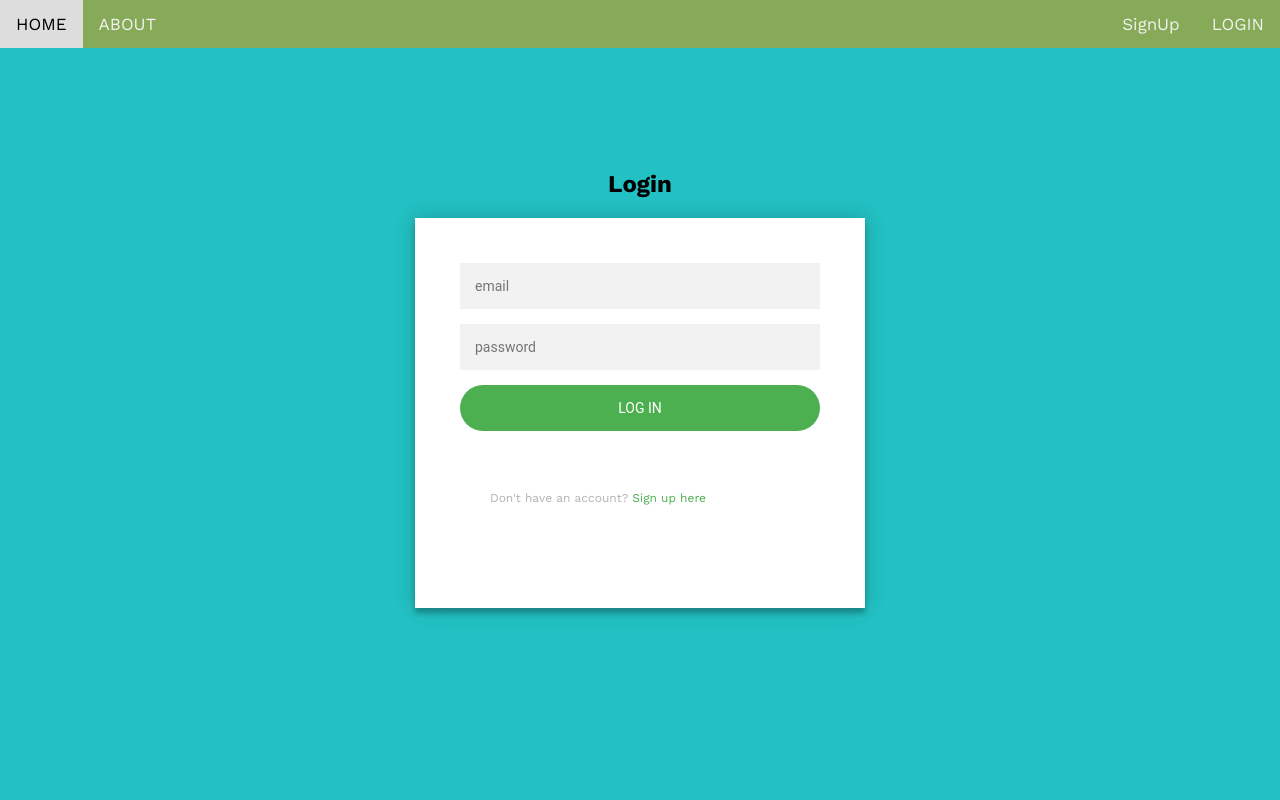
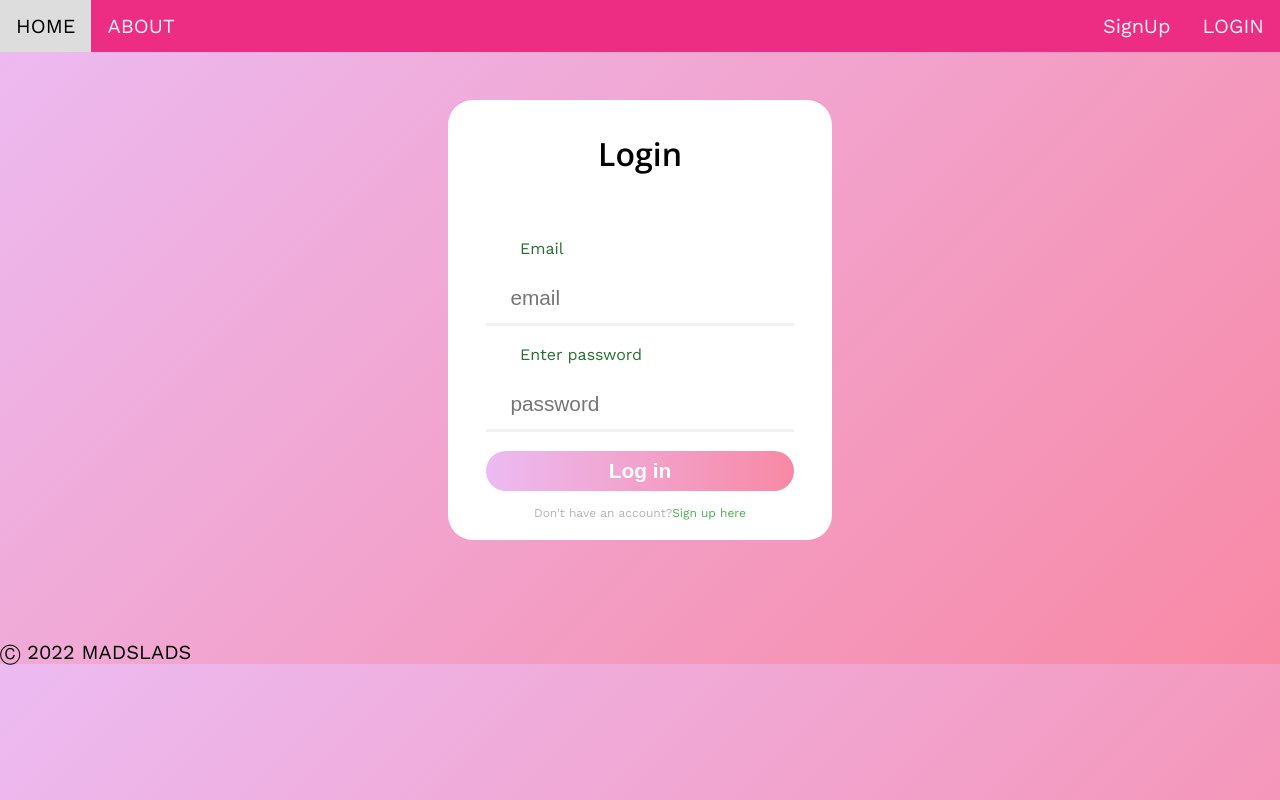
Before and after one commit to dhyanswathi/ReactCVBuilder, a React (Create React App) app in the folder cvbuilder/: page /Login in a window 1280 px wide. Built offline with nearby package versions, Linux system fonts and the light colour scheme.

Commit message:
post to api

```diff
--- a/cvbuilder/src/App.js
+++ b/cvbuilder/src/App.js
@@ -1,4 +1,5 @@
 import Welcome from './Components/Welcome';
+
 function App() {
   return (
     <div className="App">
--- /dev/null
+++ b/cvbuilder/src/Components/Footer.css
@@ -0,0 +1,3 @@
+.footer {
+    font-size: 20px;
+}
--- /dev/null
+++ b/cvbuilder/src/Components/Footer.js
@@ -0,0 +1,12 @@
+import React from "react";
+import './Footer.css'
+
+const Footer = () => {
+    return (
+        <section>
+            <span className="footer">Ⓒ 2022 MADSLADS</span>
+        </section>
+    )
+}
+
+export default Footer;
--- a/cvbuilder/src/Components/Header.css
+++ b/cvbuilder/src/Components/Header.css
@@ -1,6 +1,9 @@
 .topnav {
     overflow: hidden;
-    background-color: rgb(134, 170, 88);
+    position: fixed;
+    min-width: 100%;
+    top: 0px;
+    background-color: rgb(236, 45, 131);
   }
 
   .topnav a {
@@ -8,7 +11,7 @@
     text-align: center;
     padding: 14px 16px;
     text-decoration: none;
-    font-size: 17px;
+    font-size: 20px;
   }
 
   .topnav a:hover {
--- a/cvbuilder/src/Components/Header.js
+++ b/cvbuilder/src/Components/Header.js
@@ -4,12 +4,12 @@ import './Header.css';
 
 const Header = () => {
     return (
-    <section className="topnav">
+    <header className="topnav">
             <Link to="/" className="nav-left">HOME</Link>
             <Link to="/About" className="nav-left">ABOUT</Link>
             <Link to="/Login" className="nav-right">LOGIN</Link>
             <Link to="/Signup" className="nav-right">SignUp</Link>
-    </section>
+    </header>
     )
 }
 
--- a/cvbuilder/src/Components/Login.js
+++ b/cvbuilder/src/Components/Login.js
@@ -8,17 +8,16 @@ function Login() {
         <h2>Login</h2>
 
           <form className='login-form'>
-            <input type='text' placeholder='email' className='login-input'></input>
-            <input type='password' placeholder='password' className='login-input'></input>
+            <label>Email</label><br/>
+            <input type='text' placeholder='email' className='login-input'></input><br/>
+            <label>Enter password</label><br/>
+            <input type='password' placeholder='password' className='login-input'></input><br/>
             <button className='login-button'>Log in</button>
             <p className='message'>
                 Don't have an account?
                 <Link to="/Signup"> Sign up here</Link>
             </p>
           </form>
-
-
-
       </div>
     </div>
   );
--- a/cvbuilder/src/Components/Signup.css
+++ b/cvbuilder/src/Components/Signup.css
@@ -2,7 +2,7 @@
 
 body{
   background: rgb(34,193,195);
-  /* background: linear-gradient(135deg, rgba(34,193,195,1) 0%,     rgba(253,187,45,1) 100%); */
+  background: linear-gradient(135deg, rgb(236, 187, 242) 0%,     rgb(248, 137, 165) 100%);
   font-family: "work sans";
 }
 
@@ -16,7 +16,7 @@ html{
   max-height: 700px;
   width: 30%;
   height: 60%;
-  margin: 100px auto;
+  margin: 80px auto;
   background-color: #FFFFFF;
   border-radius: 25px;
   padding-bottom: 20px;
@@ -80,7 +80,7 @@ html{
   color: white;
   font-weight: 700;
   background: rgb(34,193,195);
-  background: linear-gradient(90deg, rgba(34,193,195,1) 0%,     rgba(253,187,45,1) 100%);
+  background: linear-gradient(90deg, rgb(236, 187, 242) 0%,     rgb(248, 137, 165) 100%);
   border: 0px;
   cursor: pointer;
   transition: opacity 0.25s ease-out;
--- a/cvbuilder/src/Components/Signup.js
+++ b/cvbuilder/src/Components/Signup.js
@@ -1,28 +1,38 @@
 import React, {useState} from 'react';
 import './Signup.css';
-// import { Link } from "react-router-dom";
+import axios from 'axios';
+import { useNavigate } from "react-router-dom";
 
 function SignUp() {
-    const [ name, setName ] = useState('');
+    const [ firstName, setFirstName ] = useState('');
+    const [ lastName, setLastName ] = useState('');
     const [ email, setEmail ] = useState('');
     const [ password, setPassword] = useState('');
 
+    let navigate = useNavigate();
     const postData = (e) => {
-
+      e.preventDefault();
+      axios.post(`https://cvwebapiappcli3.azurewebsites.net/api/UserLogin`, {
+        email,
+        firstName,
+        lastName,
+        password
+      });
+      navigate("/");
     }
 
     return (
       <><section id='signupform'>
         <h2 id='title'>Sign Up</h2>
       <form id='user-inputs'className='row'>
-        <label className='labels'>Name</label><br/>
-        <input className='input-fields' type="text" placeholder="Enter your name.." onChange={(e) => setName(e.target.value)}></input><br/>
+        <label className='labels'>First Name</label><br/>
+        <input className='input-fields' type="text" placeholder="Enter your first name.." onChange={(e) => setFirstName(e.target.value)}></input><br/>
+        <label className='labels'>Last Name</label><br/>
+        <input className='input-fields' type="text" placeholder="Enter your last name.." onChange={(e) => setLastName(e.target.value)}></input><br/>
         <label>Email</label><br/>
         <input className='input-fields' type="text" placeholder="Enter your email address" onChange={(e) => setEmail(e.target.value)}></input><br/>
         <label>Enter password</label><br/>
         <input className='input-fields' type="text" placeholder="Enter your password" onChange={(e) => setPassword(e.target.value)}></input><br/>
-        {/* <label>Re-enter password</label><br/>
-        <input className='input-fields'></input><br/> */}
         <button variant="primary" type="submit" id='btnAddTodo' onClick={postData}>Sign Up</button>
       </form>
       </section></>
--- a/cvbuilder/src/Components/Welcome.js
+++ b/cvbuilder/src/Components/Welcome.js
@@ -1,24 +1,10 @@
 import React from 'react';
-import './welcome.css';
-import { Link, Routes, Route } from 'react-router-dom'
+import './Welcome.css';
 import picture from '../Pictures/picture.png'
-import Login from './Login';
 
 function Welcome() {
     return (
         <div>
-            {/* <nav className='nav'>
-                <Link to="/Home" className='nav-left' style={{listStyleType:'none'}} >Home</Link>
-                <Link to="/About" className='nav-left'>About</Link>
-                <Link to="/Signup" className='nav-right'>Signup</Link>
-                <Link to="/Login" className='nav-right'>Login</Link>
-            </nav> */}
-
-            <Routes>
-                <Route path="/Login" element={<Login />} />
-                {/* <Route path="/Signup" element={<Signup />} /> */}
-            </Routes>
-
             <h3>Welcome to the CVbuilder</h3>
 
             <div className='welcome'>
@@ -33,7 +19,7 @@ function Welcome() {
                         Keep it short: no more than two pages.
                         Don't leave gaps: if you've had time to travel or care for a relative, say what you learned from the experience.
                     </p>
-                    <button className='welcome-btn'>presspls</button>
+                    <button className='welcome-btn'>Make Your Resume</button>
                 </section>
 
                 <section>
@@ -41,8 +27,6 @@ function Welcome() {
                 </section>
 
             </div>
-
-            <footer>footer should come here</footer>
         </div>
     )
 }
--- a/cvbuilder/src/Components/login.css
+++ b/cvbuilder/src/Components/login.css
@@ -1,59 +1,61 @@
 .login {
-    width: 460px;
-    padding: 8% 0 0;
-    margin: auto;
-    height: 200px;
+    max-width: 500px;
+  min-width: 300px;
+  max-height: 700px;
+  width: 30%;
+  height: 60%;
+  margin: 100px auto;
+  background-color: #FFFFFF;
+  border-radius: 25px;
+  padding-bottom: 20px;
 }
 
 h2 {
+
     text-align: center;
+    font-family: 'open sans', sans-serif;
+    padding: 2rem 0;
+    margin: 0;
+    font-size: 2rem;
 }
 
 .login-form {
-    position: relative;
-    z-index: 1;
-    background: #FFFFFF;
-    max-width: 360px;
-    margin: 0 auto 100px;
-    padding: 45px;
-    text-align: center;
-    box-shadow: 0 0 20px 0 rgba(0, 0, 0, 0.2), 0 5px 5px 0 rgba(0, 0, 0, 0.24);
-    height: 300px;
+    display: flex;
+  flex-direction: column;
+  align-items: center;
+  padding-top: 2rem;
+  max-width: 100%;
 }
 
 .login-form input {
-    font-family: "Roboto", sans-serif;
-    outline: 0;
-    background: #f2f2f2;
-    width: 100%;
-    border: 0;
-    margin: 0 0 15px;
-    padding: 15px;
-    box-sizing: border-box;
-    font-size: 14px;
+    width: 80%;
+  box-sizing: border-box;
+	border: none;
+  font-size: 1.3rem;
+  padding-left: 1.5rem;
+  padding-bottom: 1rem;
+  box-shadow: inset 0px -3px 0px 0px rgba(187,187,187,0.2);
+  transition: box-shadow 0.2s ease-in;
 }
 
 .login-form button {
-    font-family: "Roboto", sans-serif;
-    text-transform: uppercase;
-    outline: 0;
-    background: #4CAF50;
-    width: 100%;
-    border: 0;
     border-radius: 25px;
-    padding: 15px;
-    color: #FFFFFF;
-    font-size: 14px;
-    -webkit-transition: all 0.3 ease;
-    transition: all 0.3 ease;
-    cursor: pointer;
-    margin-bottom: 45px;
+  width: 80%;
+  height: 40px;
+  font-size: 1.3rem;
+  color: white;
+  font-weight: 700;
+  background: rgb(34,193,195);
+  background: linear-gradient(90deg, rgb(236, 187, 242) 0%,     rgb(248, 137, 165) 100%);
+  border: 0px;
+  cursor: pointer;
+  transition: opacity 0.25s ease-out;
 }
 
 .login-form button:hover,
 .login-form button:active,
 .login-form button:focus {
-    background: #43A047;
+        opacity: 0.8;
 }
 
 .login-form .message {
@@ -62,7 +64,28 @@ h2 {
     font-size: 12px;
 }
 
-.login-form .message a {
+.message a {
     color: #4CAF50;
     text-decoration: none;
 }
+.login-form input:focus{
+    box-shadow: inset 0px -3px 0px 0px rgba(34,193,195,0.7);
+    outline: none;
+ }
+
+ .login-form input::-webkit-input-placeholder{
+   opacity: 1;
+   transition: opacity 0.25s ease-out;
+ }
+
+ .login-form input:hover::-webkit-input-placeholder,
+ .login-form input:focus::-webkit-input-placeholder{
+   opacity: 0;
+ }
+
+ .login-form label{
+   align-self: start;
+   padding-left: 4.5rem;
+   padding-bottom: 0.5rem;
+   color: rgba(15, 93, 27, 0.9);
+ }
--- a/cvbuilder/src/index.js
+++ b/cvbuilder/src/index.js
@@ -8,6 +8,7 @@ import SignUp from './Components/Signup';
 import Header from './Components/Header';
 import Welcome from './Components/Welcome';
 import Login from './Components/Login';
+import Footer from './Components/Footer';
 
 
 const root = ReactDOM.createRoot(document.getElementById('root'));
@@ -22,6 +23,7 @@ root.render(
         <Route path="/Login" element={<Login/>} />
       </Routes>
     </Router>
+    <Footer></Footer>
   </React.StrictMode>
 );
 reportWebVitals();
```
Also changed, not shown: cvbuilder/src/Components/MakeResume.js (deleted, +0 -7 lines).
